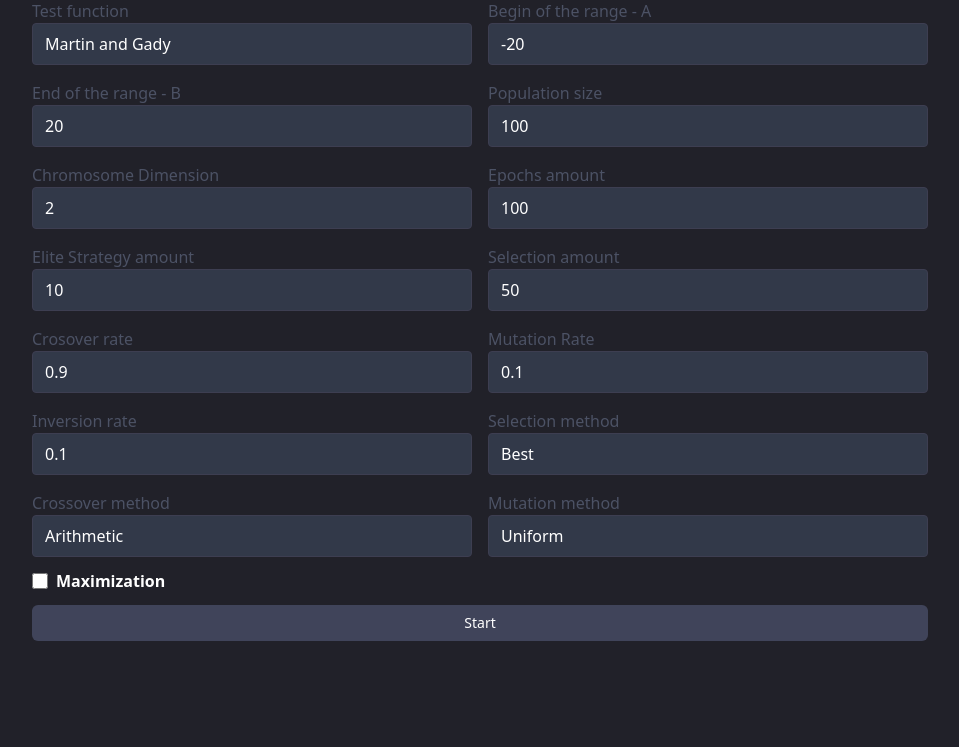
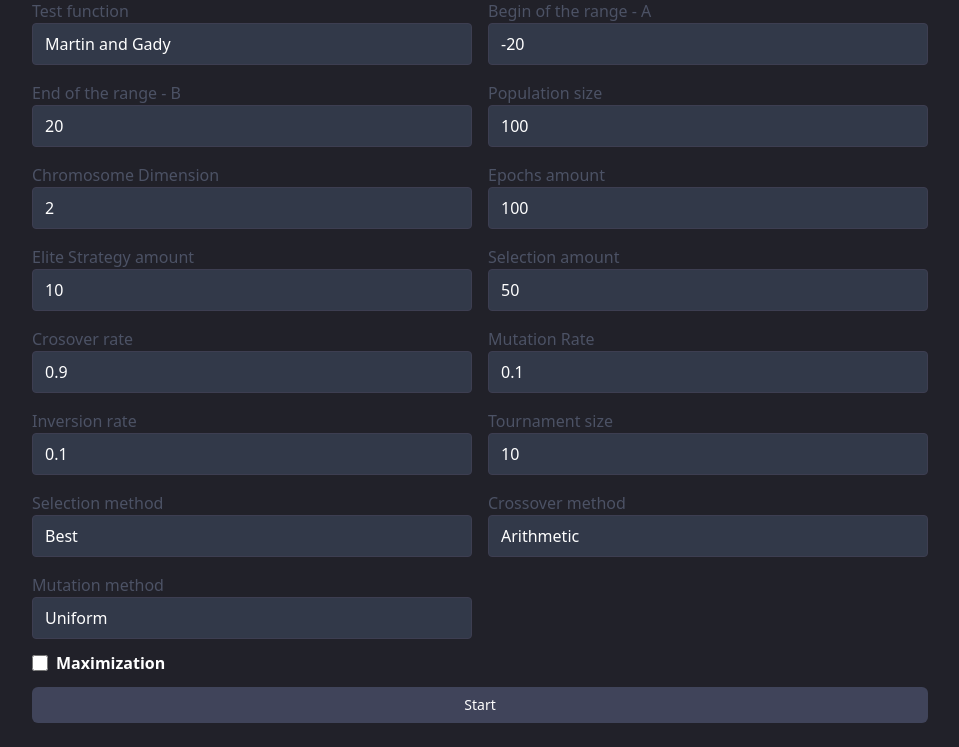
Before and after one commit to kcbojanowski/Evolutionary-computing-project, a Django app: page /real_genetic_algorithm in a window 1280 px wide. Shown: the part 153-900 px from the top of the page, without its empty margins (160-1119 px from the left). Before the commit the page ends 794 px from the top, so only its background shows below. Run offline with Django 5.2, Linux system fonts and the light colour scheme; data that the repository does not hold is empty; some libraries are stand-ins or nearby versions.

Commit message:
Refactor selection methods.

```diff
--- a/oe2/genetic_algorithm/models.py
+++ b/oe2/genetic_algorithm/models.py
@@ -17,6 +17,7 @@ class GeneticAlgorithmResult(models.Model):
     crossover_rate = models.FloatField()
     mutation_rate = models.FloatField()
     inversion_rate = models.FloatField()
+    tournament_size = models.IntegerField()
     selection_method = models.CharField(max_length=100)
     crossover_method = models.CharField(max_length=100)
     mutation_method = models.CharField(max_length=100)
--- a/oe2/real_genetic_algorithm/models.py
+++ b/oe2/real_genetic_algorithm/models.py
@@ -17,6 +17,7 @@ class RealGeneticAlgorithmResult(models.Model):
     crossover_rate = models.FloatField()
     mutation_rate = models.FloatField()
     inversion_rate = models.FloatField()
+    tournament_size = models.IntegerField()
     selection_method = models.CharField(max_length=100)
     crossover_method = models.CharField(max_length=100)
     mutation_method = models.CharField(max_length=100)
--- a/oe2/real_genetic_algorithm/real_genetic_algorithm_configuration.py
+++ b/oe2/real_genetic_algorithm/real_genetic_algorithm_configuration.py
@@ -22,6 +22,7 @@ class RealGeneticAlgorithmConfiguration:
                  crossover_rate: float,
                  mutation_rate: float,
                  inversion_rate: float,
+                 tournament_size: int,
                  selection_count: int,
                  maximization: bool):
         self.fitness_function = fitness_function
@@ -41,5 +42,6 @@ class RealGeneticAlgorithmConfiguration:
         self.crossover_rate = crossover_rate
         self.mutation_rate = mutation_rate
         self.inversion_rate = inversion_rate
+        self.tournament_size = tournament_size
         self.selection_count = selection_count
         self.maximization = maximization
--- a/oe2/real_genetic_algorithm/templates/real_genetic.html
+++ b/oe2/real_genetic_algorithm/templates/real_genetic.html
@@ -172,6 +172,12 @@
           </div>
 
           <div class="">
+            <label for="tournament-size" class="form-label">Tournament size</label>
+            <input id="tournament-size" name="tournament-size" type="number" autocomplete="off" required value="10"
+              class="form-input appearance-none rounded relative block w-full px-3 py-2 border" />
+          </div>
+
+          <div class="">
             <label for="selection-method" class="form-label">Selection method</label>
             <select id="selection-method" name="selection-method" required
               class="form-select appearance-none rounded block w-full px-3 py-2 border bg-white text-gray-700">
--- a/oe2/real_genetic_algorithm/views.py
+++ b/oe2/real_genetic_algorithm/views.py
@@ -49,6 +49,7 @@ def real_genetic_algorithm(request):
             crossover_rate = float(request.POST.get('crossover-rate')),
             mutation_rate = float(request.POST.get('mutation-rate')),
             inversion_rate = float(request.POST.get('inversion-rate')),
+            tournament_size = int(request.POST.get('tournament-size')),
             selection_method = request.POST.get('selection-method'),
             crossover_method = request.POST.get('crossover-method'),
             mutation_method = request.POST.get('mutation-method'),
@@ -62,7 +63,7 @@ def real_genetic_algorithm(request):
         fitness_function = result.function
         crossover = chooseCrossoverMethod(result.crossover_method)
         mutation = chooseMutationMethod(result.mutation_method)
-        selection = chooseSelectionMethod(result.selection_method, result.selection_amount, result.maximization)
+        selection = chooseSelectionMethod(result.selection_method, result.tournament_size)
 
         algorithm_config = RealGeneticAlgorithmConfiguration(
             fitness_function=fitness_function, ##remember that fitnessfunction is a string now
@@ -78,6 +79,7 @@ def real_genetic_algorithm(request):
             crossover_rate=result.crossover_rate,
             mutation_rate=result.mutation_rate,
             inversion_rate=result.inversion_rate,
+            tournament_size=result.tournament_size,
             selection_count=result.selection_amount,
             maximization=result.maximization
         )
@@ -121,6 +123,8 @@ def generate_pdf(data1, data2, data3, best_arguments, result):
     c.drawString(100, y, f"Mutation rate: {result.mutation_rate}")
     y -= 20
     c.drawString(100, y, f"Inversion rate: {result.inversion_rate}")
+    y -= 20
+    c.drawString(100, y, f"Tournament size: {result.tournament_size}")
     y -= 20
     c.drawString(100, y, f"Selection method: {result.selection_method}")
     y -= 20
@@ -212,11 +216,11 @@ def chooseMutationMethod(method_name):
             return GaussMutation()
 
 
-def chooseSelectionMethod(method_name, chromosome_amout, maximization ):
+def chooseSelectionMethod(method_name, tournament_size):
     match method_name:
         case 'best':
             return RealBestSelection()
         case 'roulette':
             return RealRouletteWheelSelection()
         case 'tournament':
-            return RealTournamentSelection(chromosome_amout, maximization)
+            return RealTournamentSelection(tournament_size)
```
Also changed, not shown: oe2/real_genetic_algorithm/selections/real_selection.py (+7 -4 lines), oe2/genetic_algorithm/migrations/0008_geneticalgorithmresult_tournament_size.py (added), oe2/real_genetic_algorithm/migrations/0002_geneticalgorithmresult_tournament_size.py (added).
